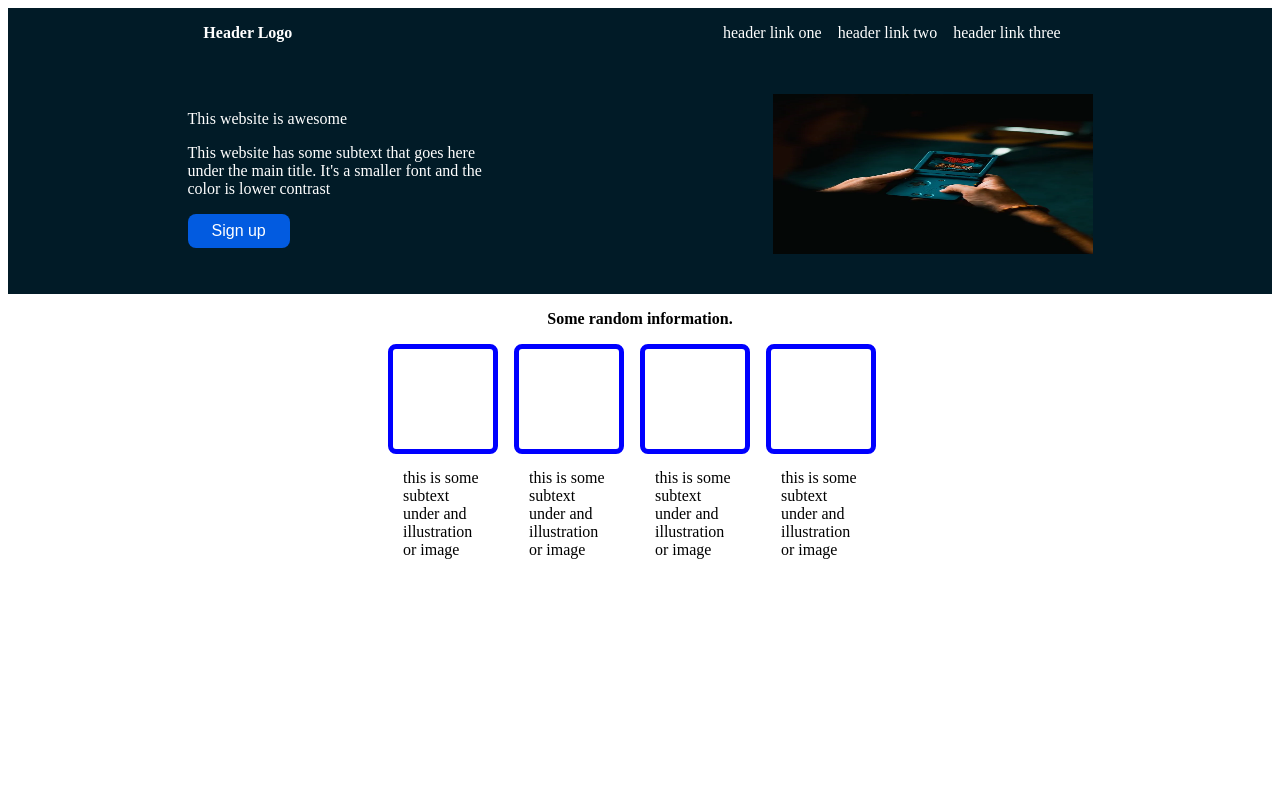
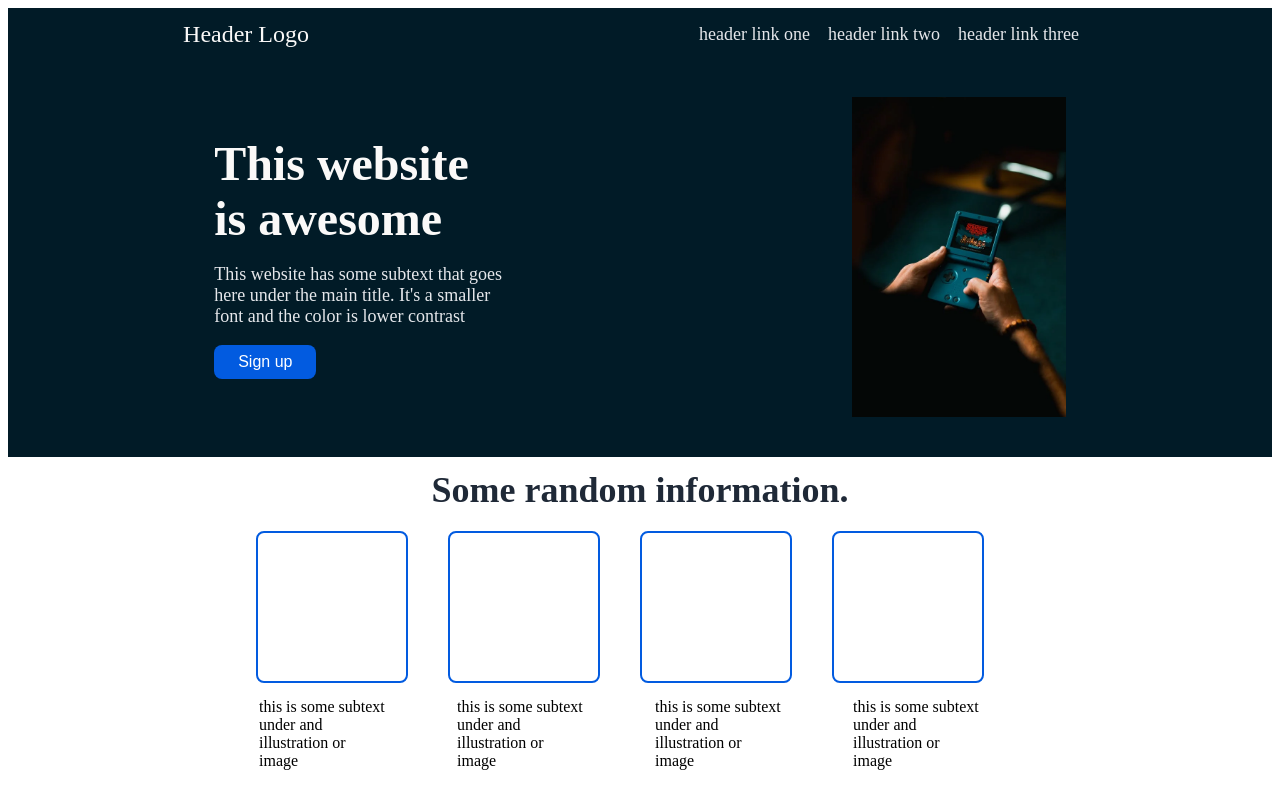
Before and after one commit to lOTurtleOl/odin-landing-page, a plain HTML site: page index.html in a window 1280 px wide. Drawn offline with Linux system fonts and the light colour scheme.

Commit message:
fix font and sizing on first half of page

```diff
--- a/index.html
+++ b/index.html
@@ -11,7 +11,7 @@
     <div class="container-1">
         <div class="box-1">
             <div class="header">
-                <P><strong>Header Logo</strong></P>
+                <div class="logo">Header Logo</div>
                 <ul>
                     <li>header link one</li>
                     <li>header link two</li>
@@ -30,7 +30,7 @@
     </div>
     <div class="container-2">
         <div class="header-2">
-            <p>Some random information.</p>
+            <div class="info">Some random information.</div>
         </div>
         <div class="body-2">
             <div class="squares">
--- a/styles.css
+++ b/styles.css
@@ -1,5 +1,4 @@
 .container-1 {
-    max-height: 30%;
     background-color: #011b27;
     color: white;
 }
@@ -7,6 +6,7 @@
 .header {
     display: flex;
     justify-content: space-around;
+    align-items: center;
 }
 
 ul {
@@ -17,10 +17,24 @@ ul {
 
 li {
    margin-right: 1em;
+   font-size: 18px;
+   color: #e5e7eb;
+}
+
+p {
+    font-size: 18px;
+    color: #e5e7eb;
+}
+
+.logo {
+    font-size: 24px;
+    color: #FAF9F8;
 }
 
 .p-1 {
-    font-size: 200;
+    font-size: 48px;
+    font-weight: bolder;
+    color: #FAF9F8;
 }
 
 .body-1 {
@@ -35,7 +49,7 @@ li {
 
 .box-2 {
     width: 25%;
-    height: 8em;
+
 }
 
 button {
@@ -51,32 +65,33 @@ button {
 }
 
 img {
-    max-height: 10em;
-    height: auto;
-    width: 20em;
+    height: 20em;
+    width: auto;
 }
 
 .container-2 {
     background-color: white;
-    max-height: 30%;
+    max-height: 25%;
     }
 
 .header-2 {
     text-align: center;
-    font-weight: bold;
+    font-weight: bolder;
+    font-size: 36px;
+    color: #1f2937;
+    margin-bottom: 20px;
 }
 .squares {
     display: flex;
     justify-content: center;
-
 }
 .square-1, .square-2, .square-3, .square-4 {
-    border: 5px solid blue;
-    height: 5em;
-    width: 5em;
+    border: 2px solid rgb(2, 91, 224);
+    height: 8em;
+    width: 8em;
     padding: 10px;
     border-radius: 8px;
-    margin-right: 16px;
+    margin-right: 40px;
 }
 
 .subtext {
@@ -86,7 +101,7 @@ img {
 }
 
 .p-2 {
-    max-width: 5em;
-    margin-right: 16px;
+    max-width: 8em;
+    margin-right: 40px;
     padding: 15px;
 }
```
